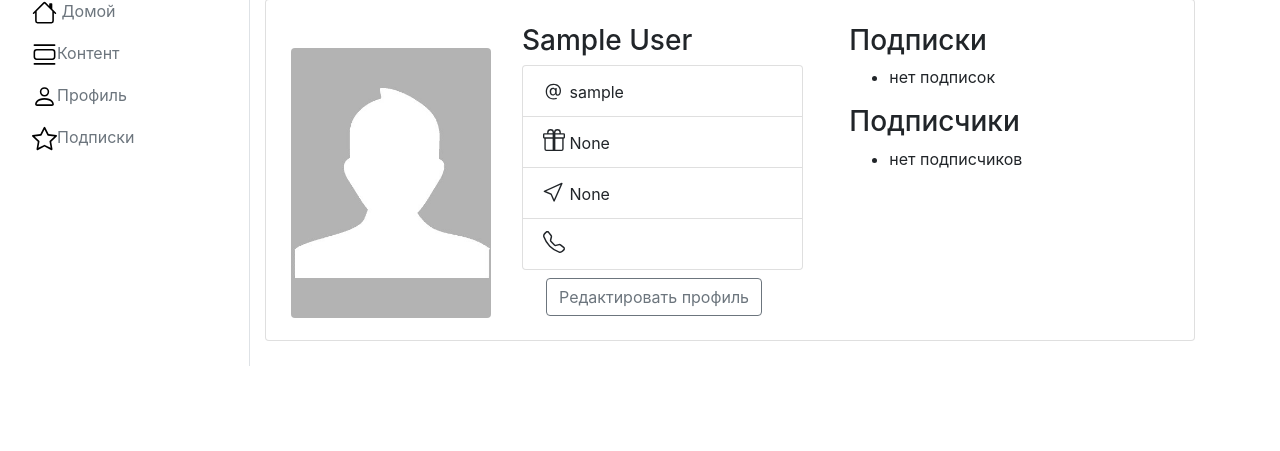
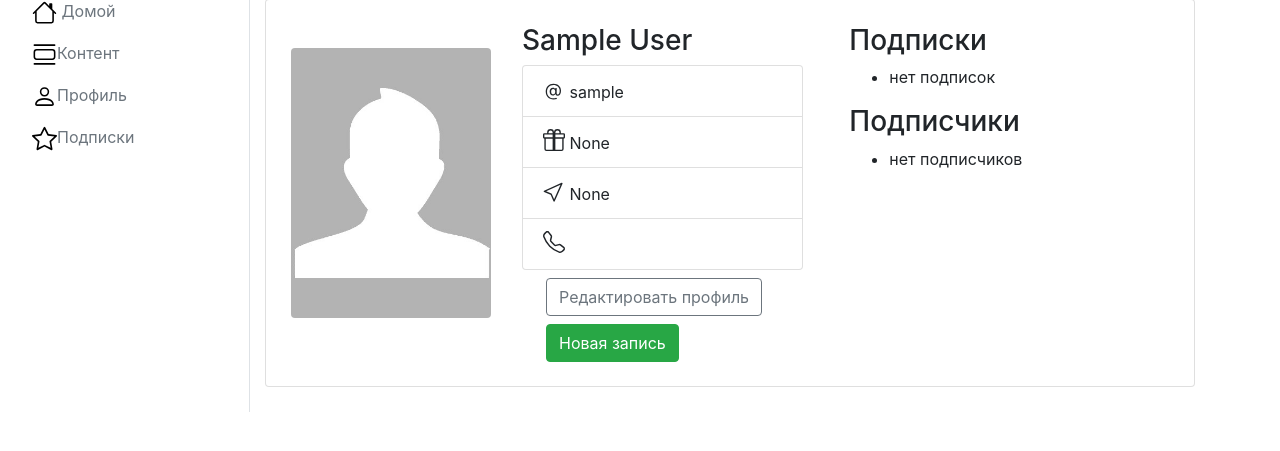
Before and after one commit to YrMstrss/graduate_work, a Django app: page /user/profile/1 in a window 1280 px wide. Shown: the part 100-551 px from the top of the page. Run offline with Django 5.2, Linux system fonts and the light colour scheme; the visitor is signed in with stand-in values (Sample User, id 1); data comes from the database, SQL or seed files in the repository; data that the repository does not hold is empty; some libraries are stand-ins or nearby versions.

Commit message:
button 'create new post'

```diff
--- a/users/templates/users/user_detail.html
+++ b/users/templates/users/user_detail.html
@@ -61,6 +61,8 @@
                                    href="{% url 'user:subscribe-info' object.pk %}">Подписаться</a>
                             {% endif %}
                         {% endif %}
+                        <a class="btn btn-success ml-4 mt-2"
+                                   href="{% url 'publication:create-publication' %}">Новая запись</a>
                     </div>
                     <div class="col-3 ml-2 mr-3">
                         <h3>Подписки</h3>
```
